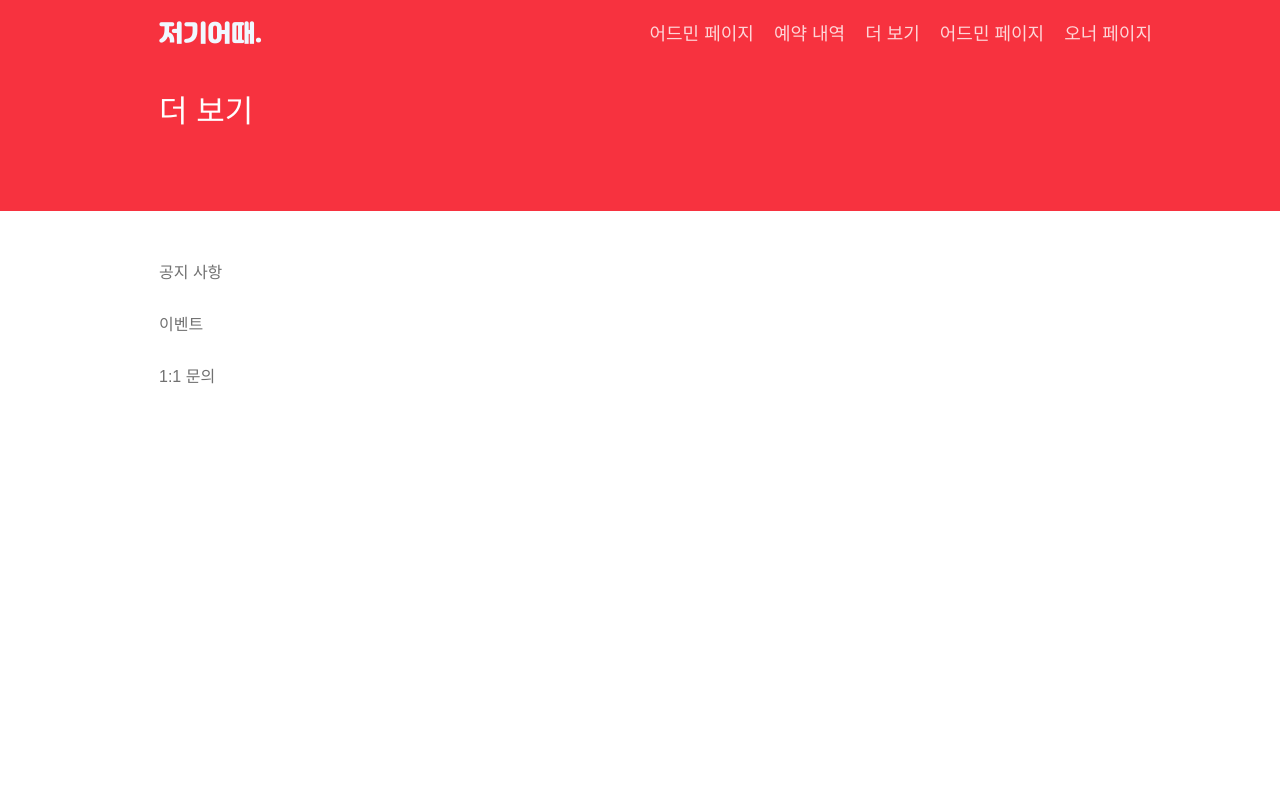
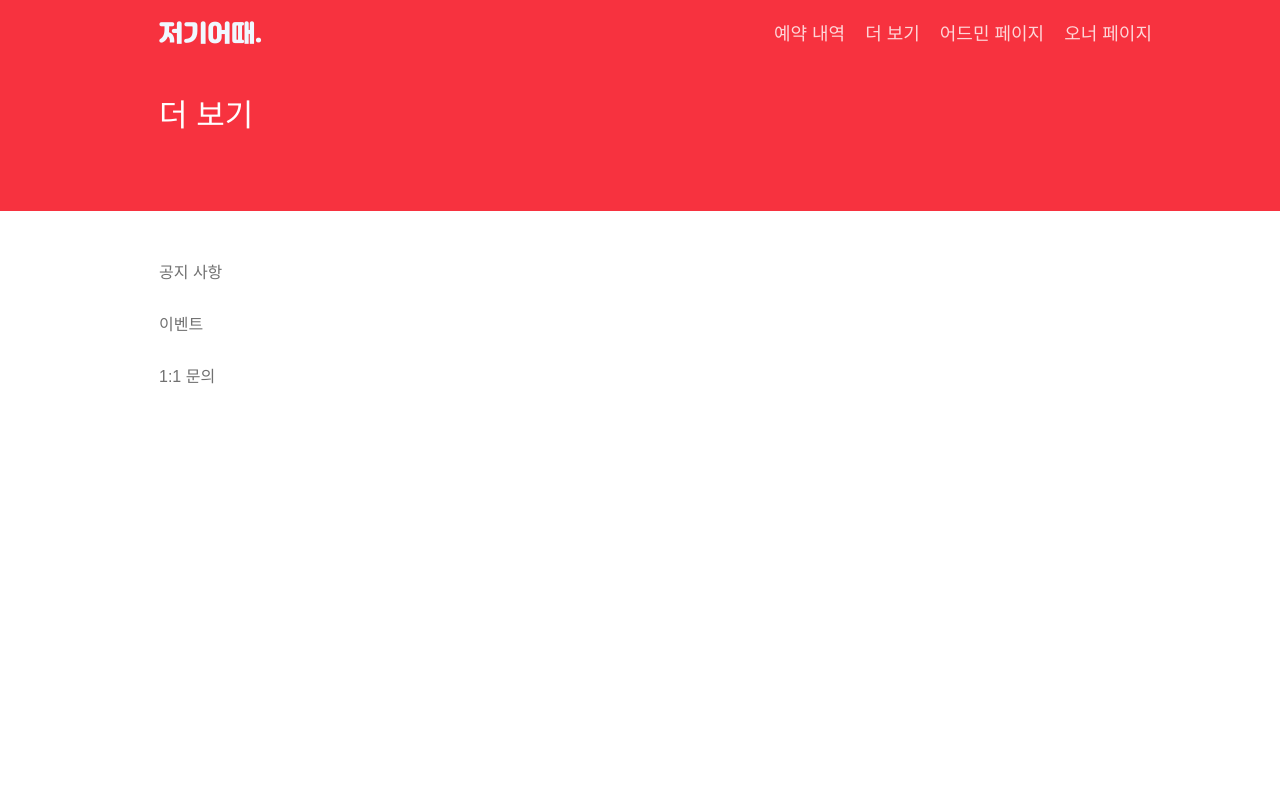
Before and after one commit to HAHproject/pj-front, a React (Create React App) app: page /notice in a window 1280 px wide. Shown: the top 800 px of the page. Built offline with nearby package versions, Linux system fonts and the light colour scheme; the HTML template or start-up script is replaced by a standard one.

Commit message:
데브 조금 수정

```diff
--- a/src/component/template/NormalHeader.jsx
+++ b/src/component/template/NormalHeader.jsx
@@ -45,10 +45,6 @@ const NormalHeader = () => {
                 <div className="section_in">
                     <div className={`fast_menu ${scroll ? 'scroll' : ''}`} >
 
-                        <div >
-                            <Link to="/admin" className="header-button" >어드민 페이지</Link>
-                        </div>
-
                         <div onMouseEnter={() => setUserModal(true)} onMouseLeave={() => setUserModal(false)} >
                             <Link to="/reservation" className="header-button">예약 내역</Link>
 
@@ -87,10 +83,10 @@ const NormalHeader = () => {
 
         <div className="back_ground">
             <div className="section-2">
-                {firstSegment === 'admin' && <h2 className="more"> 관리</h2>}
-                {firstSegment === 'owner' && <h2 className="more"> 영업 및 등록</h2>}
-                {firstSegment === 'reservation' && <h2 className="more"> 예약 내역</h2>}
-                {firstSegment === 'notice' && <h2 className="more"> 더 보기</h2>}
+                {firstSegment === 'admin' && <div className="more"> 관리</div>}
+                {firstSegment === 'owner' && <div className="more"> 영업 및 등록</div>}
+                {firstSegment === 'reservation' && <div className="more"> 예약 내역</div>}
+                {firstSegment === 'notice' && <div className="more"> 더 보기</div>}
             </div>
         </div>
 
--- a/src/routes/MyRoutes.jsx
+++ b/src/routes/MyRoutes.jsx
@@ -32,11 +32,13 @@ const MyRoutes = () => {
                 {/* 템플릿이 적용될 파츠들.. 여기서 고민이 몇가지 있다. */}
 
                 <Route path="/main" element={<Main />} />
-                <Route path="/notice" element={<Notice></Notice>} />
+                <Route path="/notice" element={<Notice></Notice>} >
                     <Route path="announcement" element={<AnnouncementPage></AnnouncementPage>} />
                     <Route path="event" element={<EventPage></EventPage>} />
                     <Route path="ques" element={<QuesPage></QuesPage>} />
-                <Route path="/admin" element={<Admin></Admin>} />
+
+                </Route>
+                <Route path="/admin" element={<Admin></Admin>} >
                     <Route path="apply" element={<ApplyPage></ApplyPage>} />
                     <Route path="apply/:id" element={<ApplyDetailPage />} />
                     {/* 이거 방식이 조금 많이 불편함 .. 이건 고민 좀 한다음 결정해야할 듯 .. 내부적으로 들어가게 하고싶어도 admin 이 아웃렛을 들고있어서 불가능함. */}
@@ -51,6 +53,7 @@ const MyRoutes = () => {
                     <Route path="room" element={<OwnerRoomPage />} />
                     <Route path="management" element={<OwnerManagementPage />} />
                 </Route>
+            </Route>
 
 
 
```
Lines whose indentation alone changed are shown as unchanged.
